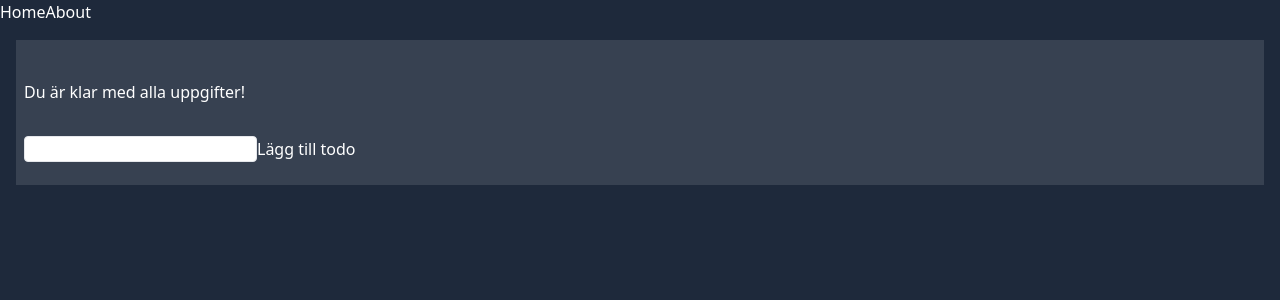
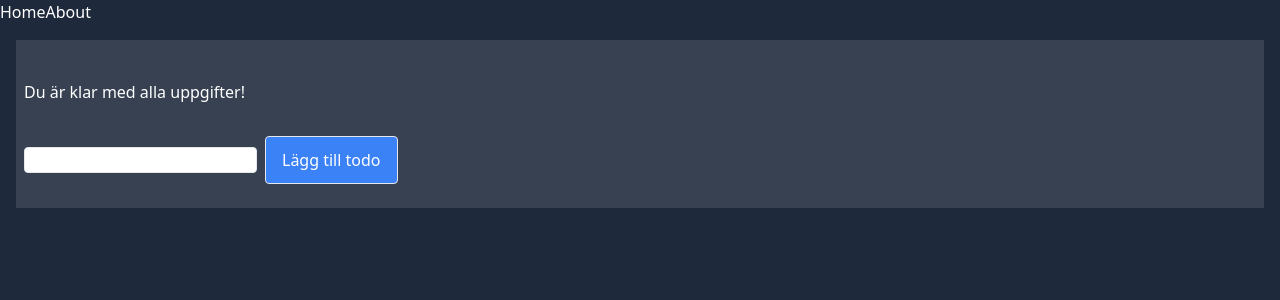
Before and after one commit to M-Lenvik/Arbetsmetodik-Vue, a Vue app: page / in a window 1280 px wide. Shown: the top 300 px of the page. Built offline with nearby package versions, Linux system fonts and the light colour scheme.

Commit message:
added styling to lägg till todo button

```diff
--- a/src/views/HomeView.vue
+++ b/src/views/HomeView.vue
@@ -51,6 +51,6 @@ function clearMessage() {
       <p v-if="todos.length === 0">Du är klar med alla uppgifter!</p>
     </div>
     <input type="text" v-model="todoName" class="text-black bg-white border rounded" @keyup.enter="addTodo" />
-    <button @click="addTodo" class="mb-4">Lägg till todo</button>
+    <button @click="addTodo" class="bg-blue-500 border rounded mb-4 h-12 px-4 py-2 text-m ml-2">Lägg till todo</button>
   </main>
 </template>
```
